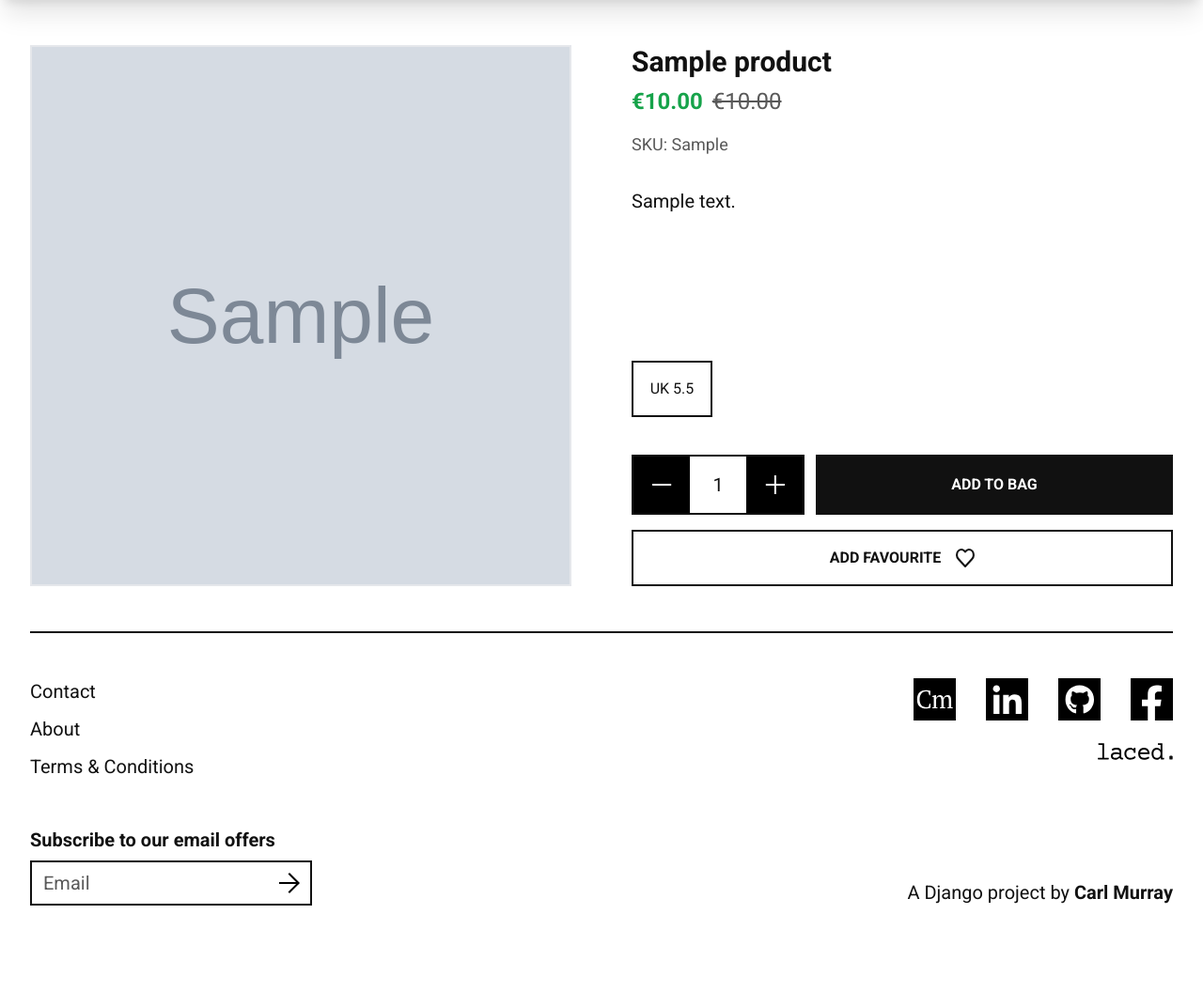
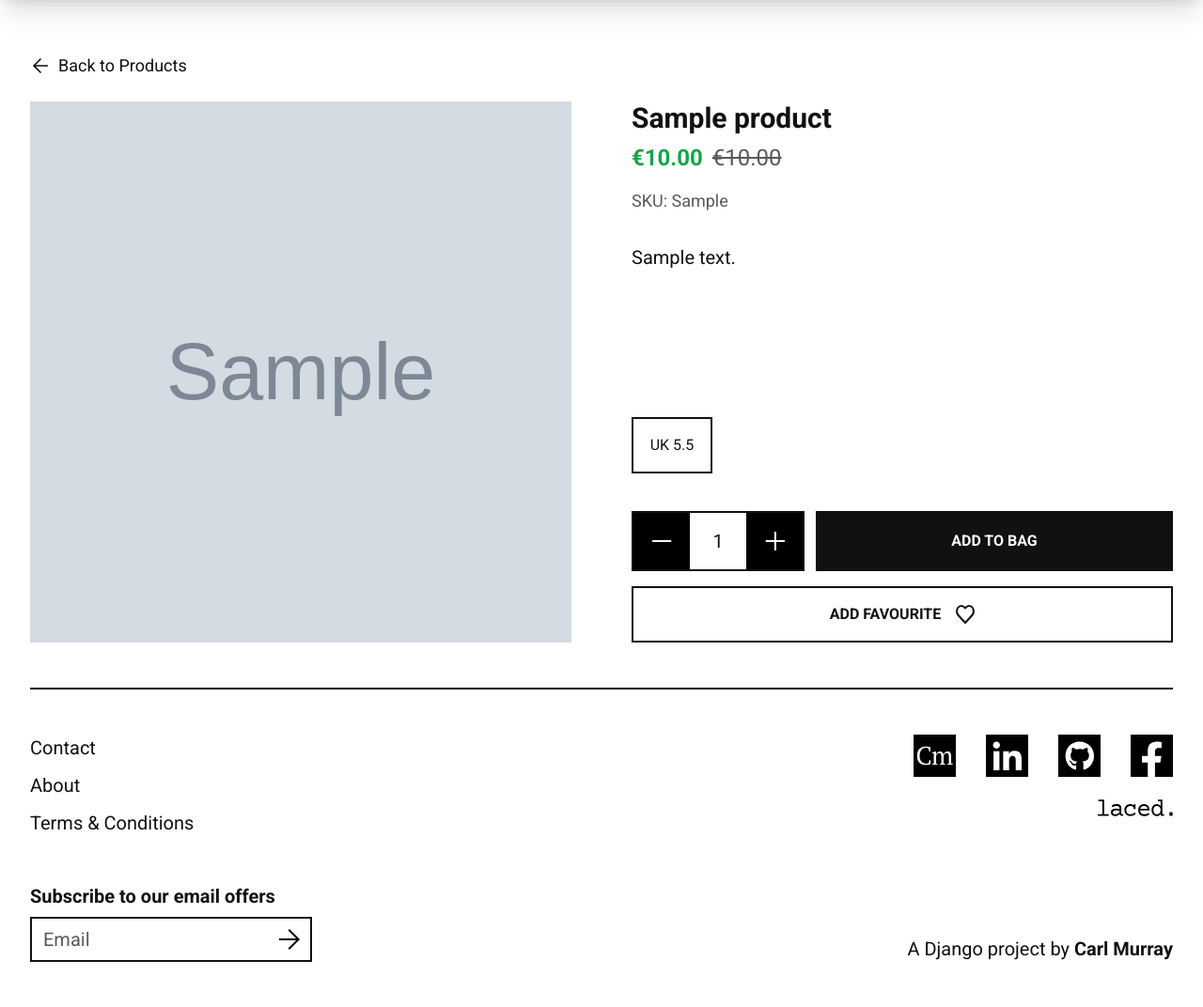
Before and after one commit to bagus0300/MarketIO, a Django app: page /products/1/ in a window 1280 px wide. Shown: the part 90-1162 px from the top of the page at 94% size. Before the commit the page ends 1054 px from the top, so only its background shows below. Run offline with Django 4.2, Linux system fonts and the light colour scheme; tables that the repository leaves empty hold one stand-in row (values such as "Sample post"); grey boxes marked "Sample" are stand-in pictures; parts of the project's set-up code (start-up, migrations or seed data) failed here and were passed over; some libraries are stand-ins or nearby versions.

Commit message:
feat: add back btn on product detail page

```diff
--- a/templates/products/product_detail_view.html
+++ b/templates/products/product_detail_view.html
@@ -1,10 +1,22 @@
 {% extends 'base/base.html' %}
 {% load static %}
 {% block content %}
+    <a href="{% url 'products' %}" class="flex items-center gap-2 py-2 mb-4 text-lg w-fit hover:underline">
+        <svg width="22" class="inline h-4"
+             height="22"
+             viewBox="0 0 22 22"
+             fill="none"
+             transform="scale(-1, 1)"
+             xmlns="http://www.w3.org/2000/svg">
+            <line x1="-8.74228e-08" y1="11" x2="20.7778" y2="11" stroke="black" stroke-width="2" />
+            <line x1="21.2929" y1="11.7071" x2="10.2929" y2="0.707106" stroke="black" stroke-width="2" />
+            <line y1="-1" x2="13.8279" y2="-1" transform="matrix(-0.707107 0.707107 0.707107 0.707107 20.7778 12.2227)" stroke="black" stroke-width="2" />
+        </svg>
+    <span>Back to Products</span></a>
     <div class="grid w-full grid-cols-12 gap-4 lg:gap-16"
          hx-headers='{"X-CSRFToken": "{{ csrf_token }}"}'>
         <!-- PRODUCT IMG -->
-        <div class="col-span-12 lg:col-span-6 border-2 aspect-square bg-cover bg-center bg-[url('{{ product.productimage_set.first.image.url }}')]">
+        <div class="col-span-12 lg:col-span-6 aspect-square bg-cover bg-center bg-[url('{{ product.productimage_set.first.image.url }}')]">
         </div>
         <!-- PRODUCT DETAIL -->
         <div class="flex flex-col justify-between col-span-12 lg:col-span-6">
@@ -36,12 +48,16 @@
                         {% endif %}
                     {% endfor %}
                 </ul>
-                <form class="grid grid-cols-12 gap-3 mb-0" hx-post="{% url 'add_to_cart' %}" hx-swap="none" hx-trigger="click target:#submit">
-                    <input type="hidden" name="product_id" value="{{product.id}}">
+                <form class="grid grid-cols-12 gap-3 mb-0"
+                      hx-post="{% url 'add_to_cart' %}"
+                      hx-swap="none"
+                      hx-trigger="click target:#submit">
+                    <input type="hidden" name="product_id" value="{{ product.id }}">
                     <input type="hidden" name="product_variant" required>
                     {% csrf_token %}
                     <!-- QTY SELECTION -->
-                    <div hx-trigger="false" class="flex justify-between col-span-12 bg-white border-2 sm:col-span-6 xl:col-span-4 border-primary text-primary"
+                    <div hx-trigger="false"
+                         class="flex justify-between col-span-12 bg-white border-2 sm:col-span-6 xl:col-span-4 border-primary text-primary"
                          x-data="{qty:1}">
                         <button class="flex items-center justify-center h-full text-white transition-all bg-black aspect-square hover:bg-secondary"
                                 x-on:click="qty > 1 ? qty-- : ''">
@@ -60,7 +76,8 @@
                                class="w-full py-4 text-xl text-center text-primary"
                                x-text="qty"
                                x-bind:value="qty">
-                        <button hx-disable class="flex items-center justify-center h-full text-white transition-all bg-black aspect-square hover:bg-secondary"
+                        <button hx-disable
+                                class="flex items-center justify-center h-full text-white transition-all bg-black aspect-square hover:bg-secondary"
                                 x-on:click="qty < 10 ? qty++ : ''">
                             <svg width="21"
                                  height="20"
@@ -72,7 +89,8 @@
                         </button>
                     </div>
                     <!-- ADD TO BAG -->
-                    <button id="submit" class="col-span-12 py-4 font-bold text-white transition-all border-2 sm:col-span-6 xl:col-span-8 border-primary bg-primary hover:bg-secondary">
+                    <button id="submit"
+                            class="col-span-12 py-4 font-bold text-white transition-all border-2 sm:col-span-6 xl:col-span-8 border-primary bg-primary hover:bg-secondary">
                         ADD TO BAG
                     </button>
                 </form>
```
